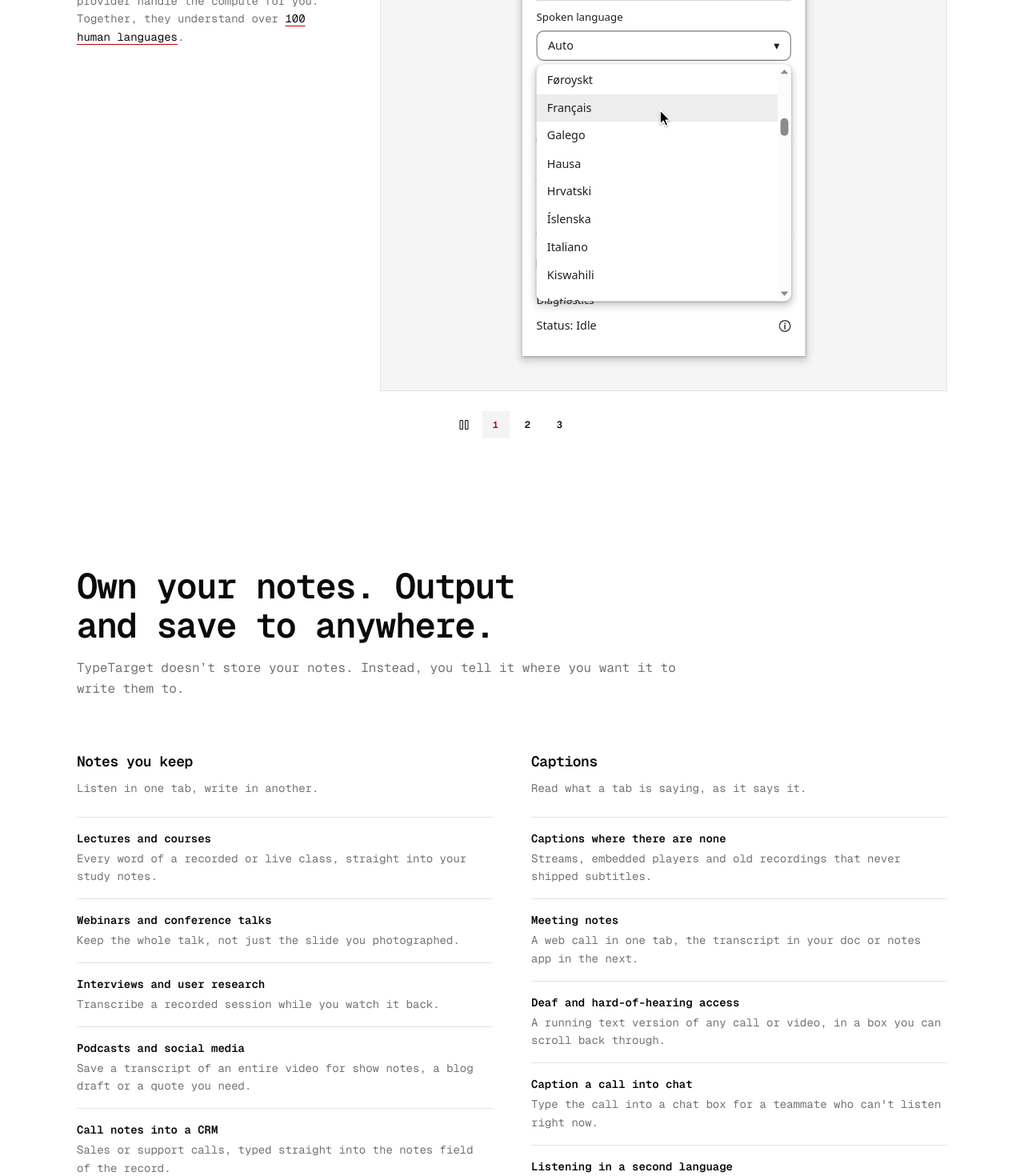
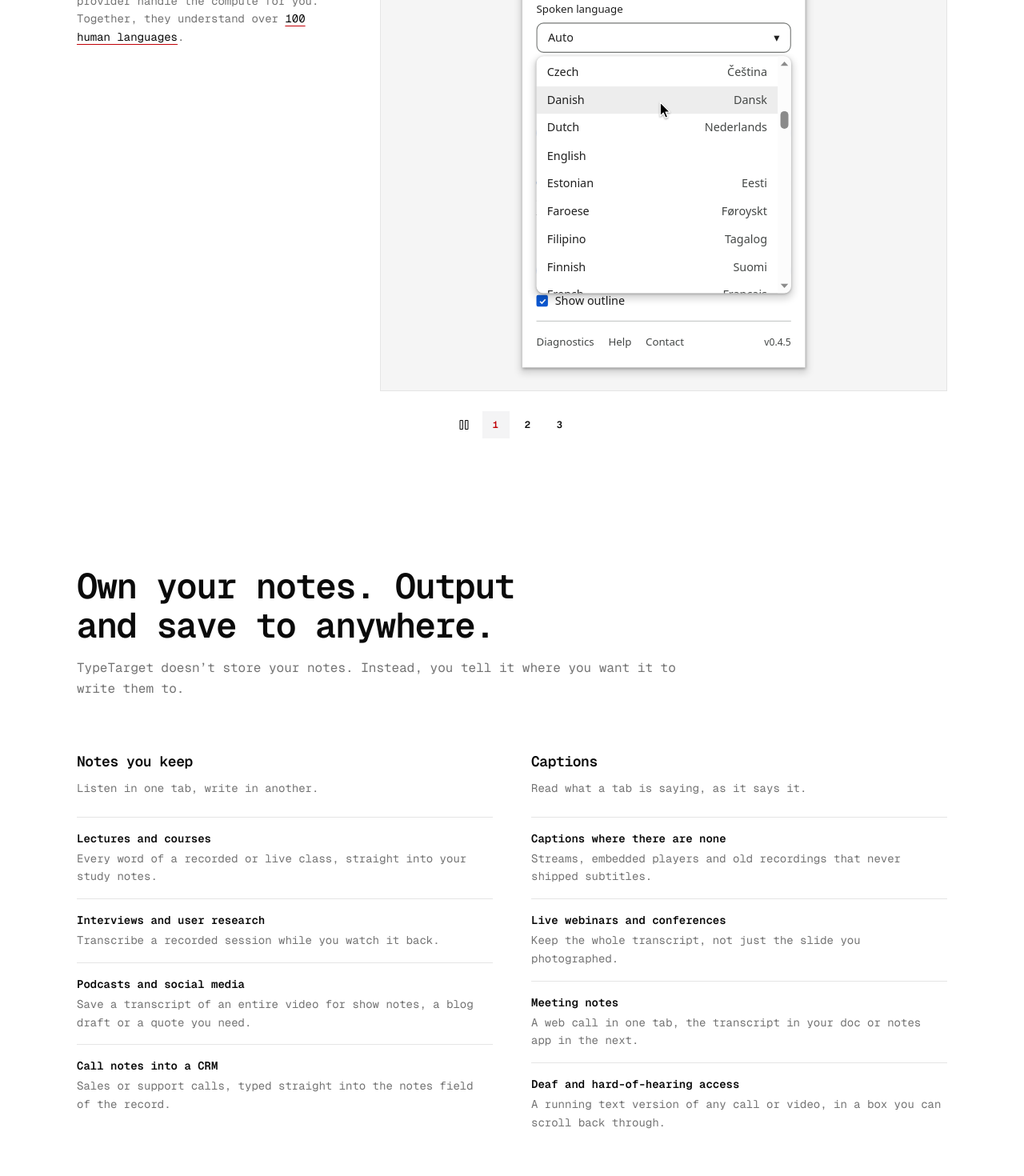
Before and after one commit to wllmmh/typetarget-landing-page, a Next.js app: page / in a window 1280 px wide. Shown: the part 800-2270 px from the top of the page at 80% size. Built offline with nearby package versions, Linux system fonts and the light colour scheme.

Commit message:
mock popup match app

```diff
--- a/components/landing/use-cases.tsx
+++ b/components/landing/use-cases.tsx
@@ -9,10 +9,6 @@
     {
       title: "Lectures and courses",
       body: "Every word of a recorded or live class, straight into your study notes.",
-    },
-    {
-      title: "Webinars and conference talks",
-      body: "Keep the whole talk, not just the slide you photographed.",
     },
     {
       title: "Interviews and user research",
@@ -38,20 +34,16 @@
       body: "Streams, embedded players and old recordings that never shipped subtitles.",
     },
     {
+      title: "Live webinars and conferences",
+      body: "Keep the whole transcript, not just the slide you photographed.",
+    },
+    {
       title: "Meeting notes",
       body: "A web call in one tab, the transcript in your doc or notes app in the next.",
     },
     {
       title: "Deaf and hard-of-hearing access",
       body: "A running text version of any call or video, in a box you can scroll back through.",
-    },
-    {
-      title: "Caption a call into chat",
-      body: "Type the call into a chat box for a teammate who can't listen right now.",
-    },
-    {
-      title: "Listening in a second language",
-      body: "Read along to catch what went by too fast.",
     },
   ],
 }
@@ -84,10 +76,6 @@
     {
       title: "Live commentary",
       body: "Annotate claims in a debate, a pitch or a keynote while it's still going.",
-    },
-    {
-      title: "Summaries",
-      body: "Feed it a long stream or podcast and ask what you missed.",
     },
   ],
 }
--- a/components/mock-popup/default-entries.ts
+++ b/components/mock-popup/default-entries.ts
@@ -42,83 +42,85 @@
 
 export const DEFAULT_MODEL_ID = "tiny-q5_1"
 
-const language = (id: string, label: string): PanelEntry => ({
+const language = (id: string, label: string, endonym?: string): PanelEntry => ({
   kind: "option",
   id,
   label,
+  endonym,
 })
 
 /**
- * The start of the extension's spoken-language menu: Auto, then each
- * language by its own name in English collation order. The rest is never
- * scrolled into view.
+ * The start of the extension's spoken-language menu with the browser in
+ * English (spokenLanguageOptions in src/domain/languages.ts): Auto, then each
+ * language by its English name in English collation order, with its own name
+ * beside it where that differs. The rest is never scrolled into view.
  */
 export const LANGUAGE_ENTRIES: PanelEntry[] = [
   language("", "Auto"),
   language("af", "Afrikaans"),
-  language("az", "Azərbaycan"),
-  language("id", "Bahasa Indonesia"),
-  language("ms", "Bahasa Melayu"),
-  language("su", "Basa Sunda"),
-  language("bs", "Bosanski"),
-  language("br", "Brezhoneg"),
-  language("ca", "Català"),
-  language("cs", "Čeština"),
-  language("sn", "chiShona"),
-  language("cy", "Cymraeg"),
-  language("da", "Dansk"),
-  language("de", "Deutsch"),
-  language("yo", "Èdè Yorùbá"),
-  language("et", "Eesti"),
+  language("sq", "Albanian", "Shqip"),
+  language("am", "Amharic", "አማርኛ"),
+  language("ar", "Arabic", "العربية"),
+  language("hy", "Armenian", "Հայերեն"),
+  language("as", "Assamese", "অসমীয়া"),
+  language("az", "Azerbaijani", "Azərbaycan"),
+  language("bn", "Bangla", "বাংলা"),
+  language("ba", "Bashkir", "Башҡорт теле"),
+  language("eu", "Basque", "Euskara"),
+  language("be", "Belarusian", "Беларуская"),
+  language("bs", "Bosnian", "Bosanski"),
+  language("br", "Breton", "Brezhoneg"),
+  language("bg", "Bulgarian", "Български"),
+  language("my", "Burmese", "မြန်မာ"),
+  language("ca", "Catalan", "Català"),
+  language("zh", "Chinese", "中文"),
+  language("hr", "Croatian", "Hrvatski"),
+  language("cs", "Czech", "Čeština"),
+  language("da", "Danish", "Dansk"),
+  language("nl", "Dutch", "Nederlands"),
   language("en", "English"),
-  language("es", "Español"),
-  language("eu", "Euskara"),
-  language("fo", "Føroyskt"),
-  language("fr", "Français"),
-  language("gl", "Galego"),
+  language("et", "Estonian", "Eesti"),
+  language("fo", "Faroese", "Føroyskt"),
+  language("tl", "Filipino", "Tagalog"),
+  language("fi", "Finnish", "Suomi"),
+  language("fr", "French", "Français"),
+  language("gl", "Galician", "Galego"),
+  language("ka", "Georgian", "ქართული"),
+  language("de", "German", "Deutsch"),
+  language("el", "Greek", "Ελληνικά"),
+  language("gu", "Gujarati", "ગુજરાતી"),
+  language("ht", "Haitian Creole", "Kreyòl ayisyen"),
   language("ha", "Hausa"),
-  language("hr", "Hrvatski"),
-  language("is", "Íslenska"),
-  language("it", "Italiano"),
-  language("sw", "Kiswahili"),
-  language("la", "Latina"),
-  language("lv", "Latviešu"),
-  language("lt", "Lietuvių"),
-  language("ln", "Lingála"),
-  language("hu", "Magyar"),
+  language("he", "Hebrew", "עברית"),
+  language("hi", "Hindi", "हिन्दी"),
+  language("hu", "Hungarian", "Magyar"),
+  language("is", "Icelandic", "Íslenska"),
+  language("id", "Indonesian", "Bahasa Indonesia"),
+  language("it", "Italian", "Italiano"),
+  language("ja", "Japanese", "日本語"),
+  language("kn", "Kannada", "ಕನ್ನಡ"),
+  language("kk", "Kazakh", "Қазақ тілі"),
+  language("km", "Khmer", "ខ្មែរ"),
+  language("ko", "Korean", "한국어"),
+  language("lo", "Lao", "ລາວ"),
+  language("la", "Latin", "Latina"),
+  language("lv", "Latvian", "Latviešu"),
+  language("ln", "Lingala", "Lingála"),
+  language("lt", "Lithuanian", "Lietuvių"),
+  language("lb", "Luxembourgish", "Lëtzebuergesch"),
+  language("mk", "Macedonian", "Македонски"),
   language("mg", "Malagasy"),
-  language("mt", "Malti"),
+  language("ms", "Malay", "Bahasa Melayu"),
+  language("ml", "Malayalam", "മലയാളം"),
+  language("mt", "Maltese", "Malti"),
   language("mi", "Māori"),
-  language("nl", "Nederlands"),
-  language("no", "Norsk"),
-  language("nn", "Nynorsk"),
-  language("oc", "Occitan"),
-  language("uz", "Oʻzbek"),
-  language("pl", "Polski"),
-  language("pt", "Português"),
-  language("ro", "Română"),
-  language("sq", "Shqip"),
-  language("sk", "Slovenčina"),
-  language("sl", "Slovenščina"),
-  language("so", "Soomaali"),
-  language("fi", "Suomi"),
-  language("sv", "Svenska"),
-  language("tl", "Tagalog"),
-  language("vi", "Tiếng Việt"),
-  language("tr", "Türkçe"),
-  language("tk", "Türkmen"),
-  language("el", "Ελληνικά"),
-  language("be", "Беларуская"),
-  language("bg", "Български"),
-  language("ru", "Русский"),
-  language("uk", "Українська"),
-  language("he", "עברית"),
-  language("ar", "العربية"),
-  language("ja", "日本語"),
+  language("mr", "Marathi", "मराठी"),
+  language("mn", "Mongolian", "Монгол"),
+  language("ne", "Nepali", "नेपाली"),
 ]
 
-/** Auto plus Whisper's 99 languages: the full menu, for sizing its scrollbar. */
-export const LANGUAGE_OPTION_COUNT = 100
+/** Auto plus the extension's 97 languages: the full menu, for sizing its scrollbar. */
+export const LANGUAGE_OPTION_COUNT = 98
 
 export const DEFAULT_LANGUAGE_ID = ""
 
--- a/components/mock-popup/layout.ts
+++ b/components/mock-popup/layout.ts
@@ -2,7 +2,15 @@
 
 export type PanelEntry =
   | { kind: "group"; label: string; action?: string }
-  | { kind: "option"; id: string; label: string; detail?: string }
+  | {
+      kind: "option"
+      id: string
+      label: string
+      /** A model's size: small and tabular. */
+      detail?: string
+      /** A language's own name: full size, since many scripts are hard to read small. */
+      endonym?: string
+    }
 
 export type PanelHit =
   { kind: "outside" } | { kind: "gap" } | { kind: "option"; id: string }
--- a/components/mock-popup/mock-popup.tsx
+++ b/components/mock-popup/mock-popup.tsx
@@ -5,6 +5,7 @@
 import { motion, useTransform, type MotionValue } from "motion/react"
 
 import type { Point } from "@/components/mock-context-menu/layout"
+import { VERSION } from "@/lib/site"
 import { cn } from "@/lib/utils"
 
 import {
@@ -28,8 +29,9 @@
   "[--tt-divider:#c4c7c5] [--tt-menu:#fff] [--tt-on-primary:#fff] [--tt-outline:#747775] [--tt-primary:#0b57d0] [--tt-surface:#fff] [--tt-text-secondary:#444746] [--tt-text:#1f1f1f]",
   "system-dark:[--tt-divider:#444746] system-dark:[--tt-menu:#2d2e30] system-dark:[--tt-on-primary:#062e6f] system-dark:[--tt-outline:#8e918f] system-dark:[--tt-primary:#a8c7fa] system-dark:[--tt-surface:#1f1f1f] system-dark:[--tt-text-secondary:#c4c7c5] system-dark:[--tt-text:#e3e3e3]",
   "[--tt-hover:color-mix(in_srgb,var(--tt-text)_8%,transparent)] [--tt-primary-tint:color-mix(in_srgb,var(--tt-primary)_10%,transparent)]",
-  // Chrome's own scrollbar colours, which popup.css leaves alone.
-  "[--sb-thumb:#8b8b8b] [--sb-track:#fcfcfc] system-dark:[--sb-thumb:#9f9f9f] system-dark:[--sb-track:#2c2c2c]"
+  // Chrome's own scrollbar and range track colours, which popup.css leaves alone.
+  "[--sb-thumb:#8b8b8b] [--sb-track:#fcfcfc] system-dark:[--sb-thumb:#9f9f9f] system-dark:[--sb-track:#2c2c2c]",
+  "[--range-border:#b2b2b2] [--range-track:#efefef] system-dark:[--range-border:#858585] system-dark:[--range-track:#3b3b3b]"
 )
 
 // popup.css's stack. The headings below are divs so the page's h2 font rule doesn't reach them.
@@ -43,30 +45,16 @@
   </svg>
 )
 
-const InfoIcon = () => (
-  <svg
-    viewBox="0 0 12 12"
-    width={14}
-    height={14}
-    aria-hidden
-    className="shrink-0 text-(--tt-text-secondary)"
-  >
-    <circle
-      cx="6"
-      cy="6"
-      r="5.25"
-      fill="none"
-      stroke="currentColor"
-      strokeWidth="1.2"
-    />
-    <path
-      d="M6 5.25 V8.75"
-      stroke="currentColor"
-      strokeWidth="1.3"
-      strokeLinecap="round"
-    />
-    <circle cx="6" cy="3.5" r="0.75" fill="currentColor" />
-  </svg>
+/**
+ * Chrome's range input under popup.css's accent colour, measured from a
+ * render: a 16px thumb over an 8px rounded track, here at the slider's
+ * minimum, which is the default.
+ */
+const RangeInput = () => (
+  <div className="relative mt-0.5 h-4">
+    <div className="absolute inset-x-0 top-1 h-2 rounded-full border border-(--range-border) bg-(--range-track)" />
+    <div className="absolute top-0 left-0 size-4 rounded-full bg-(--tt-primary)" />
+  </div>
 )
 
 const Heading = ({ children }: { children: string }) => (
@@ -83,7 +71,7 @@
 
 const PrimaryButton = ({ children }: { children: string }) => (
   <div className="mt-2 flex">
-    <span className="inline-flex flex-1 items-center justify-center gap-1.5 rounded-full bg-(--tt-primary) px-4 py-1.5 font-medium text-(--tt-on-primary)">
+    <span className="inline-flex flex-1 items-center justify-center gap-1.5 rounded-full border border-transparent bg-(--tt-primary) px-4 py-1.5 font-medium text-(--tt-on-primary)">
       <PlayIcon /> {children}
     </span>
   </div>
@@ -220,6 +208,14 @@
                   {entry.detail}
                 </span>
               )}
+              {entry.endonym && (
+                <span
+                  lang={entry.id}
+                  className="shrink-0 text-(--tt-text-secondary)"
+                >
+                  {entry.endonym}
+                </span>
+              )}
             </div>
           )
         )}
@@ -329,6 +325,15 @@
       <Heading>Listening to</Heading>
       <p>No tab selected</p>
       <PrimaryButton>Start listening</PrimaryButton>
+      <div className="mt-2">
+        <div className="flex items-baseline justify-between gap-2">
+          Chunk length
+          <span className="mt-1 text-[11px] leading-[16.5px] text-(--tt-text-secondary) tabular-nums">
+            3 seconds
+          </span>
+        </div>
+        <RangeInput />
+      </div>
     </Section>
     <Section>
       <Heading>Typing to</Heading>
@@ -349,10 +354,11 @@
       </div>
     </Section>
     <Section>
-      <Heading>Diagnostics</Heading>
-      <div className="-mx-2 flex items-center justify-between gap-1.5 px-2 py-1">
-        Status: Idle
-        <InfoIcon />
+      <div className="mt-1 flex items-baseline gap-4 text-[12px] leading-[18px] text-(--tt-text-secondary)">
+        <span>Diagnostics</span>
+        <span>Help</span>
+        <span>Contact</span>
+        <span className="ml-auto text-[11px] leading-[16.5px]">v{VERSION}</span>
       </div>
     </Section>
   </div>
--- a/components/mock-popup/popup-animation.tsx
+++ b/components/mock-popup/popup-animation.tsx
@@ -45,8 +45,8 @@
 
 const WIDTH = 640
 const HEIGHT = 600
-// Centred; the popup is about 530px tall.
-const POPUP_ORIGIN: Point = { x: 160, y: 35 }
+// Centred; the popup is about 547px tall.
+const POPUP_ORIGIN: Point = { x: 160, y: 26 }
 
 const MODEL_TARGET = "large-v3-q5_0"
 // One wheel notch, as Chrome scrolls it at 100% zoom.
--- a/lib/site.ts
+++ b/lib/site.ts
@@ -9,4 +9,4 @@
   "https://github.com/openai/whisper#available-models-and-languages"
 export const GEMINI_LANGUAGES_URL =
   "https://ai.google.dev/gemini-api/docs/models/gemini-3.5-transcribe#supported-languages"
-export const VERSION = "0.4.1"
+export const VERSION = "0.4.5"
```
